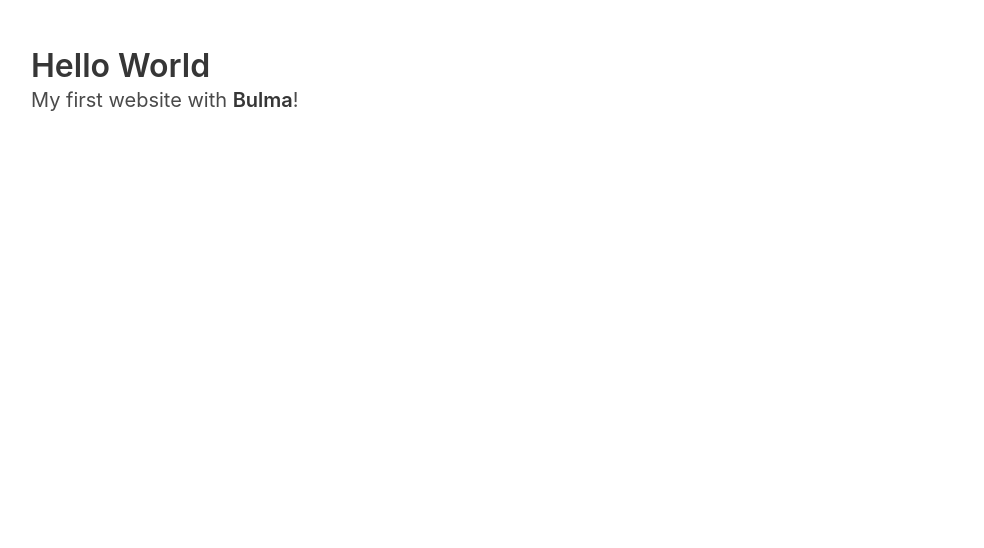
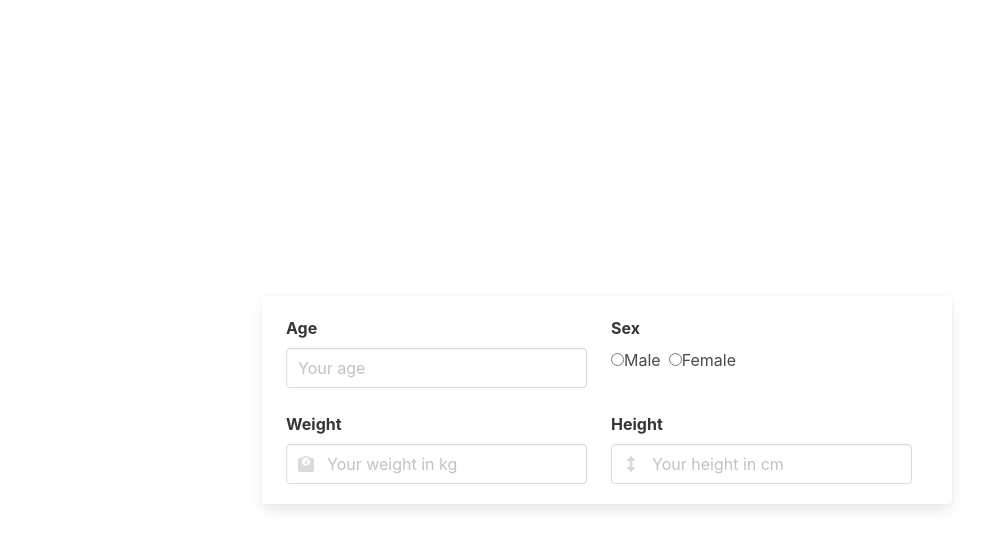
Before and after one commit to anastasiiaal/calc-react-bulma, a React (Vite) app: page / in a window 1280 px wide. Shown: the top 548 px of the page, without its empty margins (33-1017 px from the left). Built offline with nearby package versions, Linux system fonts and the light colour scheme.

Commit message:
💎 first lines of form wtih bulma

```diff
--- a/index.html
+++ b/index.html
@@ -6,6 +6,10 @@
     <link rel="icon" type="image/png" sizes="64x64" href="/64x64.png" />
     <meta name="viewport" content="width=device-width, initial-scale=1.0" />
     <link rel="stylesheet" href="https://cdn.jsdelivr.net/npm/bulma@0.9.4/css/bulma.min.css" />
+    <link rel="stylesheet" href="src/assets/helpers.css">
+    <!-- <link rel="stylesheet" href="//use.fontawesome.com/releases/v5.0.7/css/all.css"> -->
+    <script src="https://kit.fontawesome.com/c69ff1c96b.js" crossorigin="anonymous"></script>
+    <!-- <link rel="stylesheet" href="src/assets/bulma-debug.css"> -->
     <title>Macro Calculator</title>
   </head>
   <body>
--- a/src/App.jsx
+++ b/src/App.jsx
@@ -1,13 +1,64 @@
 function App() {
   return (
-    <section class="section">
-      <div class="container">
-        <h1 class="title">
-          Hello World
-        </h1>
-        <p class="subtitle">
-          My first website with <strong>Bulma</strong>!
-        </p>
+    <section className="hero is-fullheight">
+      <div className="container center">
+
+        <form className="notification card">
+
+          <div className="columns">
+            <div className="column">
+              <div className="field">
+                <label className="label">Age</label>
+                <div className="control">
+                  <input className="input" type="number" placeholder="Your age" />
+                </div>
+              </div>
+            </div>
+            <div className="column">
+              <div className="field">
+                <div className="control">
+                  <label className="label">Sex</label>
+                  <label className="radio">
+                    <input type="radio" name="question" />
+                    Male
+                  </label>
+                  <label className="radio">
+                    <input type="radio" name="question" />
+                    Female
+                  </label>
+                </div>
+              </div>
+            </div>
+          </div>
+
+          <div className="columns">
+            <div className="column">
+              <div className="field">
+                <label className="label">Weight</label>
+                <div className="control has-icons-left">
+                  <input className="input" type="number" placeholder="Your weight in kg" />
+                  <span className="icon is-small is-left">
+                    <i className="fa-solid fa-weight-scale"></i>
+                  </span>
+                </div>
+              </div>
+            </div>
+
+            <div className="column">
+              <div className="field">
+                <label className="label">Height</label>
+                <div className="control has-icons-left">
+                  <input className="input" type="number" placeholder="Your height in cm" />
+                  <span className="icon is-small is-left">
+                    <i className="fa-solid fa-up-down"></i>
+                  </span>
+                </div>
+              </div>
+            </div>
+          </div>
+
+        </form>
+
       </div>
     </section>
   )
--- /dev/null
+++ b/src/assets/bulma-debug.css
@@ -0,0 +1,8 @@
+/*! debug.css | MIT License | zaydek.github.com/debug.css */
+*:not(path):not(g) {
+	color:                    hsla(210, 100%, 100%, 0.9) !important;
+	background:               hsla(210, 100%,  50%, 0.5) !important;
+	outline:    solid 0.25rem hsla(210, 100%, 100%, 0.5) !important;
+
+	box-shadow: none !important;
+}
--- /dev/null
+++ b/src/assets/helpers.css
@@ -0,0 +1,5 @@
+.center {
+    display: flex;
+    justify-content: center;
+    align-items: center;
+}
```
